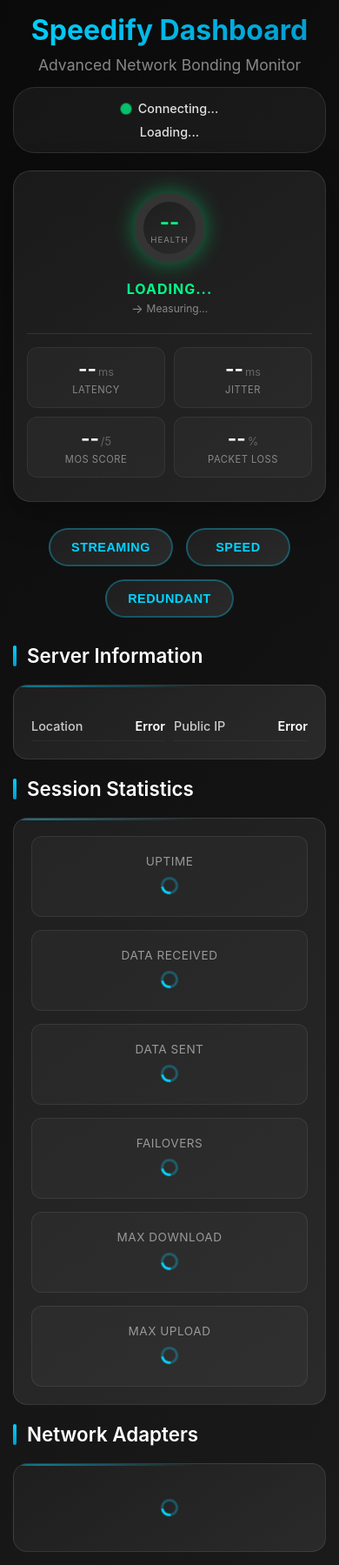
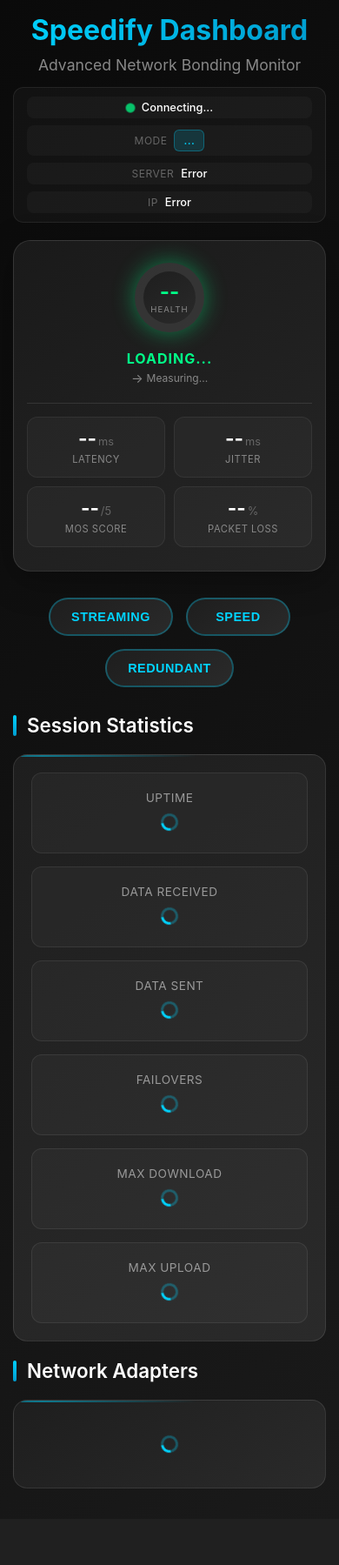
Before and after one commit to rick0490/wifi-dashboard, a Flask app: page / in a window 390 px wide. Shown: the whole page at 87% size. After the commit the page ends 1711 px from the top, so only its background shows below. Run offline with Flask 3, Linux system fonts and the light colour scheme; data that the repository does not hold is empty.

Commit message:
Add Status Bar: merge overall status and server info UI
Consolidate the overall status indicator and server information into a
single compact status bar above the Status Hero component for improved
glanceability on tablets and mobile devices.

Changes:
- Add Status Bar with connection state, mode badge, server location, IP
- Remove separate Server Information section from dashboard
- Remove old .overall-status and .status-indicator CSS
- Responsive design: horizontal on desktop, stacked on mobile
- Update ROADMAP.md with v1.3.0 UI consolidation notes
- All 7 E2E tests passing

Co-Authored-By: Claude Opus 4.5 <noreply@anthropic.com>

```diff
--- a/templates/index.html
+++ b/templates/index.html
@@ -40,22 +40,6 @@
             font-size: 1.1rem;
             color: #888;
             font-weight: 400;
-        }
-
-        .overall-status {
-            display: flex;
-            align-items: center;
-            justify-content: center;
-            gap: 15px;
-            margin-top: 15px;
-            padding: 15px 30px;
-            background: rgba(255, 255, 255, 0.05);
-            border-radius: 25px;
-            border: 1px solid rgba(255, 255, 255, 0.1);
-            max-width: 600px;
-            margin-left: auto;
-            margin-right: auto;
-            margin-bottom: 20px;
         }
 
         .mode-controls {
@@ -119,14 +103,6 @@
             border-top: 2px solid currentColor;
             border-radius: 50%;
             animation: spin 1s linear infinite;
-        }
-
-        .status-indicator {
-            display: flex;
-            align-items: center;
-            gap: 8px;
-            font-size: 0.9rem;
-            font-weight: 500;
         }
 
         .status-dot {
@@ -392,6 +368,95 @@
             border: 1px solid rgba(255, 68, 68, 0.2);
         }
 
+        /* Status Bar: Connection state + Server info */
+        .status-bar {
+            display: flex;
+            align-items: center;
+            justify-content: center;
+            gap: 8px;
+            flex-wrap: wrap;
+            margin: 15px auto 0;
+            padding: 12px 20px;
+            background: rgba(255, 255, 255, 0.03);
+            border-radius: 12px;
+            border: 1px solid rgba(255, 255, 255, 0.08);
+            max-width: 900px;
+        }
+
+        .status-bar-item {
+            display: flex;
+            align-items: center;
+            gap: 8px;
+            padding: 6px 14px;
+            background: rgba(255, 255, 255, 0.03);
+            border-radius: 8px;
+            font-size: 0.85rem;
+        }
+
+        .status-bar-item .status-dot {
+            width: 10px;
+            height: 10px;
+        }
+
+        .status-bar-label {
+            color: #666;
+            font-size: 0.75rem;
+            text-transform: uppercase;
+            letter-spacing: 0.5px;
+        }
+
+        .status-bar-value {
+            color: #fff;
+            font-weight: 500;
+        }
+
+        .status-bar-value.good { color: #00ff88; }
+        .status-bar-value.warn { color: #ffaa00; }
+        .status-bar-value.bad { color: #ff4444; }
+
+        .status-bar-divider {
+            width: 1px;
+            height: 20px;
+            background: rgba(255, 255, 255, 0.1);
+        }
+
+        .mode-badge {
+            padding: 4px 10px;
+            border-radius: 6px;
+            font-size: 0.75rem;
+            font-weight: 600;
+            text-transform: uppercase;
+            letter-spacing: 0.5px;
+            background: rgba(0, 212, 255, 0.15);
+            color: #00d4ff;
+            border: 1px solid rgba(0, 212, 255, 0.3);
+        }
+
+        @media (max-width: 768px) {
+            .status-bar {
+                padding: 10px 15px;
+                gap: 6px;
+            }
+            .status-bar-item {
+                padding: 5px 10px;
+                font-size: 0.8rem;
+            }
+            .status-bar-divider {
+                display: none;
+            }
+        }
+
+        @media (max-width: 480px) {
+            .status-bar {
+                flex-direction: column;
+                gap: 8px;
+            }
+            .status-bar-item {
+                width: 100%;
+                justify-content: center;
+            }
+        }
+
         /* Combined Health + Metrics Widget */
         .status-hero {
             display: flex;
@@ -653,11 +718,6 @@
             .dashboard { gap: 20px; }
             .card { padding: 20px; }
             .session-grid { grid-template-columns: 1fr; }
-            .overall-status {
-                flex-direction: column;
-                gap: 10px;
-                padding: 15px 20px;
-            }
         }
 
         /* Dark scrollbar */
@@ -849,13 +909,27 @@
     <div class="header">
         <h1>Speedify Dashboard</h1>
         <p class="subtitle">Advanced Network Bonding Monitor</p>
-        <div class="overall-status">
-            <div class="status-indicator">
+
+        <!-- Status Bar: Connection state + Server info -->
+        <div class="status-bar">
+            <div class="status-bar-item">
                 <div class="status-dot good" id="overall-dot"></div>
-                <span id="overall-state">Connecting...</span>
+                <span class="status-bar-value" id="overall-state">Connecting...</span>
             </div>
-            <div class="status-indicator">
-                <span id="bonding-mode">Loading...</span>
+            <div class="status-bar-divider"></div>
+            <div class="status-bar-item">
+                <span class="status-bar-label">Mode</span>
+                <span class="mode-badge" id="bonding-mode">...</span>
+            </div>
+            <div class="status-bar-divider"></div>
+            <div class="status-bar-item">
+                <span class="status-bar-label">Server</span>
+                <span class="status-bar-value" id="server-location">...</span>
+            </div>
+            <div class="status-bar-divider"></div>
+            <div class="status-bar-item">
+                <span class="status-bar-label">IP</span>
+                <span class="status-bar-value" id="server-ip">...</span>
             </div>
         </div>
 
@@ -915,22 +989,6 @@
     </div>
 
     <div class="dashboard">
-        <div class="section server-info">
-            <h2 class="section-title">Server Information</h2>
-            <div class="card">
-                <div class="adapter-details" style="grid-template-columns: 1fr 1fr;">
-                    <div class="adapter-detail">
-                        <span class="detail-label">Location</span>
-                        <span class="detail-value" id="server-location"><div class="loading"></div></span>
-                    </div>
-                    <div class="adapter-detail">
-                        <span class="detail-label">Public IP</span>
-                        <span class="detail-value" id="server-ip"><div class="loading"></div></span>
-                    </div>
-                </div>
-            </div>
-        </div>
-
         <div class="section">
             <h2 class="section-title">Session Statistics</h2>
             <div class="card">
@@ -1141,14 +1199,15 @@
                     // Clear connection error state on successful fetch
                     setConnectionError(false);
 
-                    // Update overall status
+                    // Update overall status in status bar
                     const overallDot = document.getElementById("overall-dot");
                     const overallState = document.getElementById("overall-state");
                     const bondingMode = document.getElementById("bonding-mode");
 
                     overallDot.className = `status-dot ${data.overall.status}`;
-                    overallState.textContent = `${data.overall.state} (${data.overall.status.toUpperCase()})`;
-                    bondingMode.textContent = `Mode: ${data.overall.bondingMode.toUpperCase()}`;
+                    overallState.textContent = data.overall.state;
+                    overallState.className = `status-bar-value ${data.overall.status}`;
+                    bondingMode.textContent = data.overall.bondingMode.toUpperCase();
 
                     // Update mode buttons
                     updateModeButtons(data.overall.bondingMode);
@@ -1336,7 +1395,7 @@
                 if (data.success) {
                     // Update UI immediately to show the change
                     updateModeButtons(mode);
-                    document.getElementById("bonding-mode").textContent = `Mode: ${mode.toUpperCase()}`;
+                    document.getElementById("bonding-mode").textContent = mode.toUpperCase();
                     showToast('success', 'Mode Changed', `Switched to ${mode} mode`);
 
                     // Refresh data after a short delay to get updated status
```
Also changed, not shown: ROADMAP.md (+22 -8 lines).
